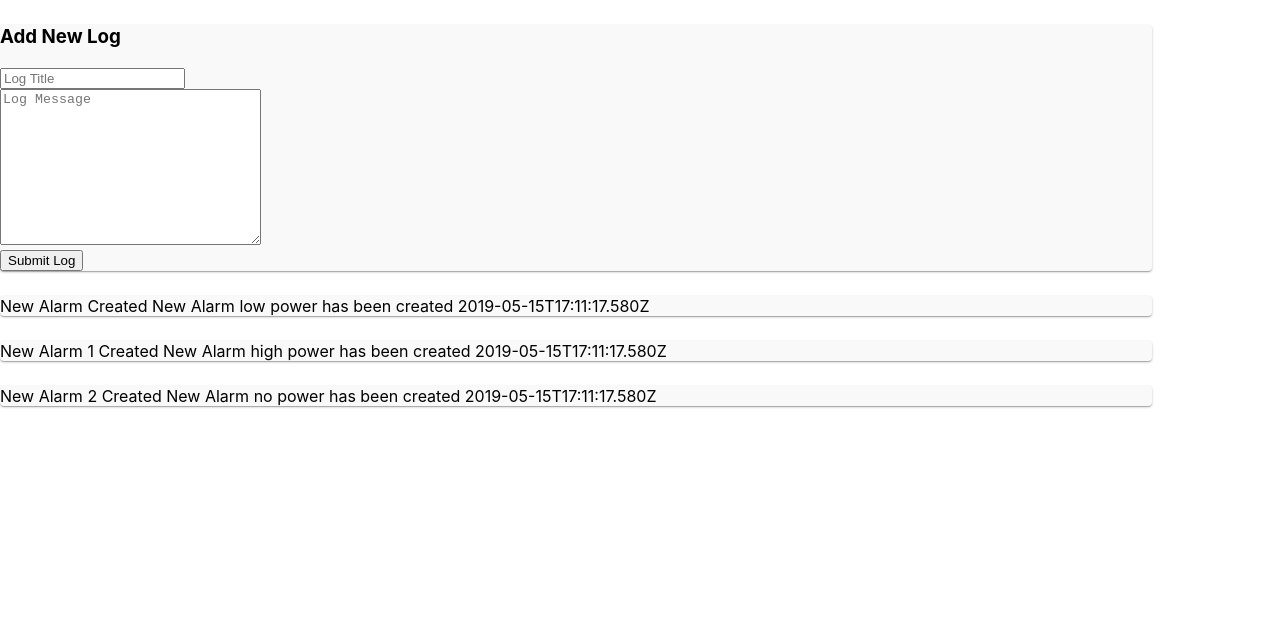
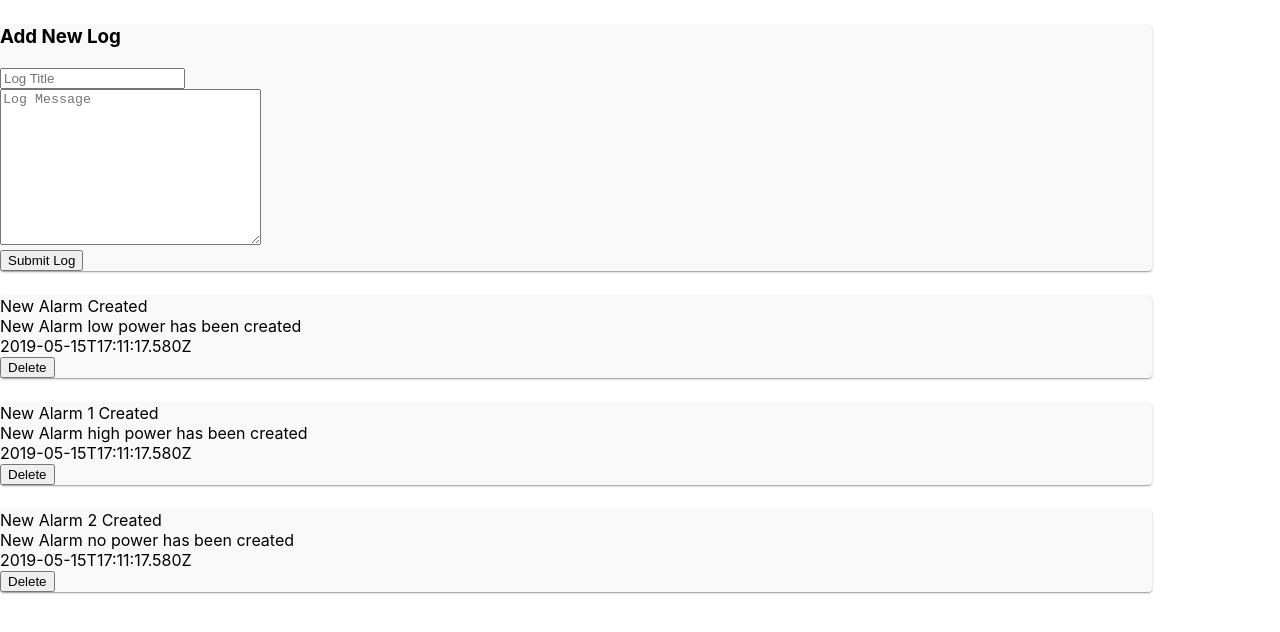
Before and after one commit to diwash13/tagup, a React (Create React App) app: page / in a window 1280 px wide. Shown: the top 632 px of the page. Built offline with nearby package versions, Linux system fonts and the light colour scheme.

Commit message:
Add Log Component

```diff
--- a/src/Components/Log/Log.js
+++ b/src/Components/Log/Log.js
@@ -1,6 +1,49 @@
-import React from 'react'
-import Card from '../Card/Card'
+import React, { Component } from "react";
+import PropTypes from "prop-types";
+import Card from "../Card/Card";
+import Button from "../Button/Button";
+import Modal from "../Modal/Modal";
 
-const Log = (props) => <Card> <span>{props.log.title} {props.log.message} {props.log.timestamp}</span> </Card>
+class Log extends Component {
+  constructor(props) {
+    super(props);
+    this.state = {
+      isOpen: false
+    };
+  }
 
-export default Log
+  openModal = () => {
+    this.setState({ isOpen: true });
+  };
+
+  closeModal = () => {
+    this.setState({ isOpen: false });
+  };
+
+  render() {
+    return (
+      <Card>
+        <div>{this.props.log.title}</div> <div>{this.props.log.message}</div>
+        <div>{this.props.log.timestamp}</div>
+        <Button label={"Delete"} onClick={this.openModal} />
+        <Modal
+          isOpen={this.state.isOpen}
+          onOk={this.props.deleteLog}
+          onCancel={this.closeModal}
+        />
+      </Card>
+    );
+  }
+}
+
+Log.propTypes = {
+  deleteLog: PropTypes.func.isRequired,
+  log: PropTypes.shape({
+    id: PropTypes.number.isRequired,
+    title: PropTypes.string.isRequired,
+    message: PropTypes.string.isRequired,
+    timestamp: PropTypes.string.isRequired
+  })
+};
+
+export default Log;
```
